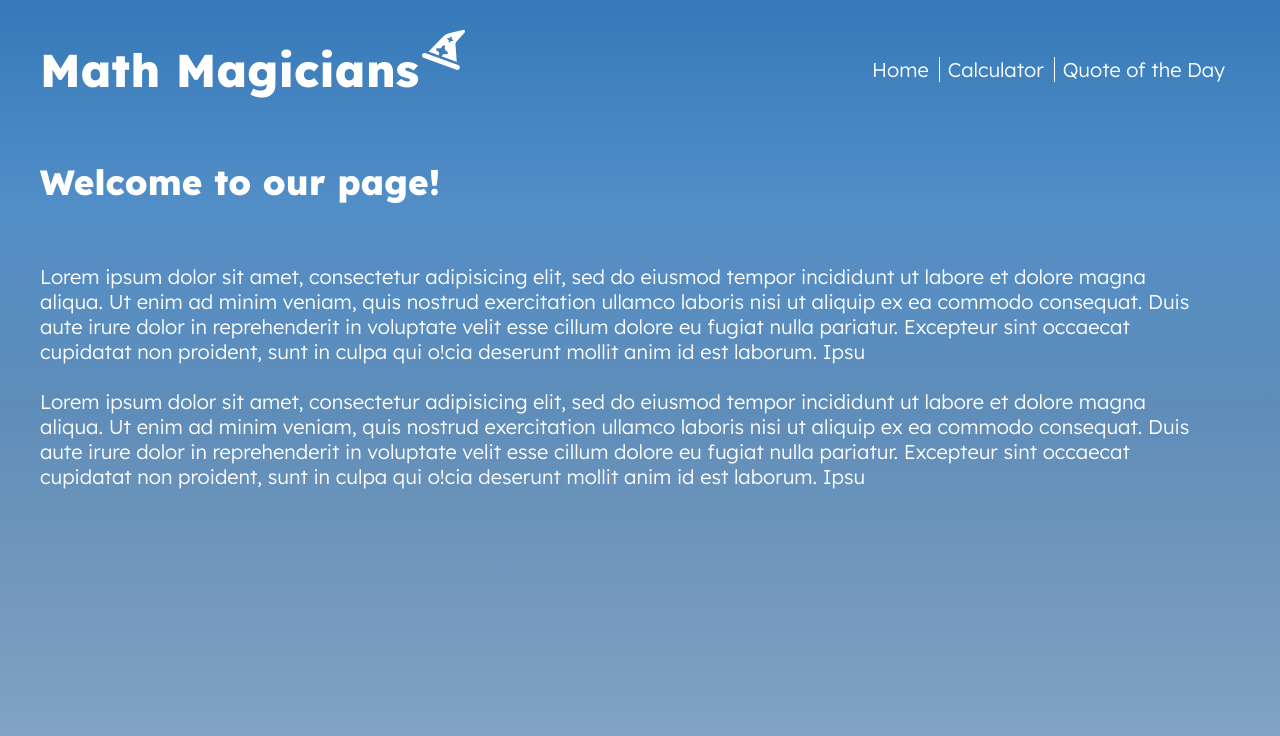
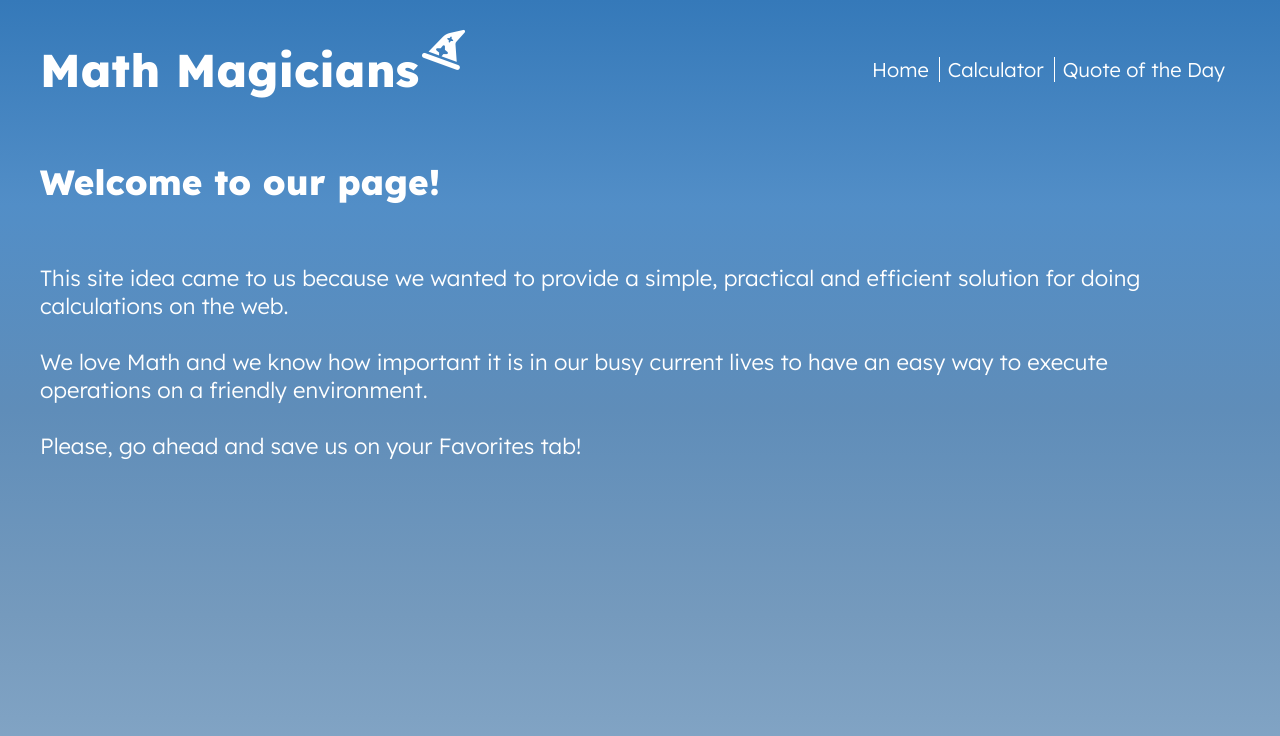
Before and after one commit to Milypm/calculator-app, a React (Create React App) app: page / in a window 1280 px wide. Shown: the top 736 px of the page. Built offline with nearby package versions, Linux system fonts and the light colour scheme.

Commit message:
Update Home text and calculator buttons hovering styling

```diff
--- a/src/components/Home.js
+++ b/src/components/Home.js
@@ -8,21 +8,15 @@ const Home = () => (
     <div className="home-div">
       <h2 className="home-h2">Welcome to our page!</h2>
       <p>
-        Lorem ipsum dolor sit amet, consectetur adipisicing elit, sed do eiusmod
-        tempor incididunt ut labore et dolore magna aliqua. Ut
-        enim ad minim veniam, quis nostrud exercitation ullamco laboris nisi ut
-        aliquip ex ea commodo consequat. Duis aute irure dolor in
-        reprehenderit in voluptate velit esse cillum dolore eu fugiat nulla pariatur.
-        Excepteur sint occaecat cupidatat non proident, sunt in
-        culpa qui o!cia deserunt mollit anim id est laborum. Ipsu
+        This site idea came to us because we wanted to provide a simple, practical
+        and efficient solution for doing calculations on the web.
         <br />
         <br />
-        Lorem ipsum dolor sit amet, consectetur adipisicing elit, sed do eiusmod tempor
-        incididunt ut labore et dolore magna aliqua. Ut enim ad minim veniam, quis
-        nostrud exercitation ullamco laboris nisi ut aliquip ex ea commodo consequat.
-        Duis aute irure dolor in reprehenderit in voluptate velit esse cillum dolore eu
-        fugiat nulla pariatur. Excepteur sint occaecat cupidatat non proident, sunt in
-        culpa qui o!cia deserunt mollit anim id est laborum. Ipsu
+        We love Math and we know how important it is in our busy current lives to
+        have an easy way to execute operations on a friendly environment.
+        <br />
+        <br />
+        Please, go ahead and save us on your Favorites tab!
       </p>
     </div>
   </div>
--- a/src/style/style.css
+++ b/src/style/style.css
@@ -91,7 +91,7 @@ a:hover {
 .home-div p {
   width: 95%;
   margin-top: 60px;
-  font-size: 20px;
+  font-size: 22px;
   font-stretch: extra-expanded;
 }
 
@@ -158,12 +158,24 @@ a:hover {
   font-size: 23px;
 }
 
+.button-container:hover {
+  cursor: pointer;
+}
+
 .grey {
   background-color: rgb(231, 223, 223);
 }
 
+.grey:hover {
+  background-color: rgb(199, 194, 194);
+}
+
 .orange {
   background-color: orange;
+}
+
+.orange:hover {
+  background-color: rgb(221, 147, 9);
 }
 
 .normal {
```
